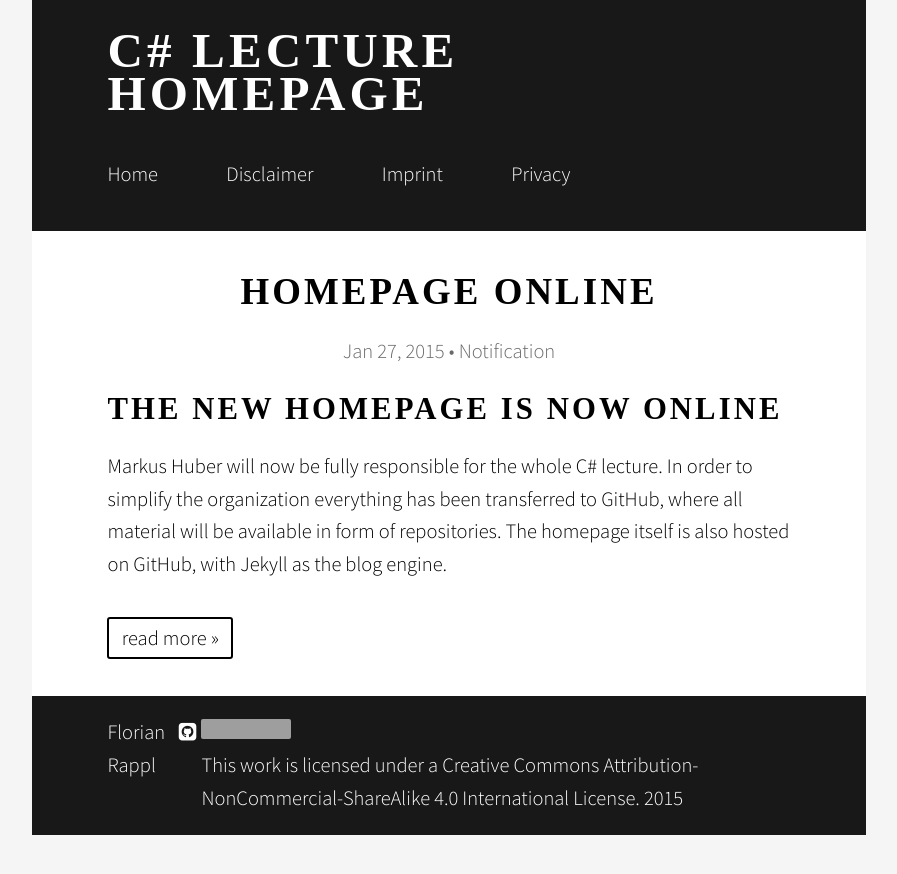
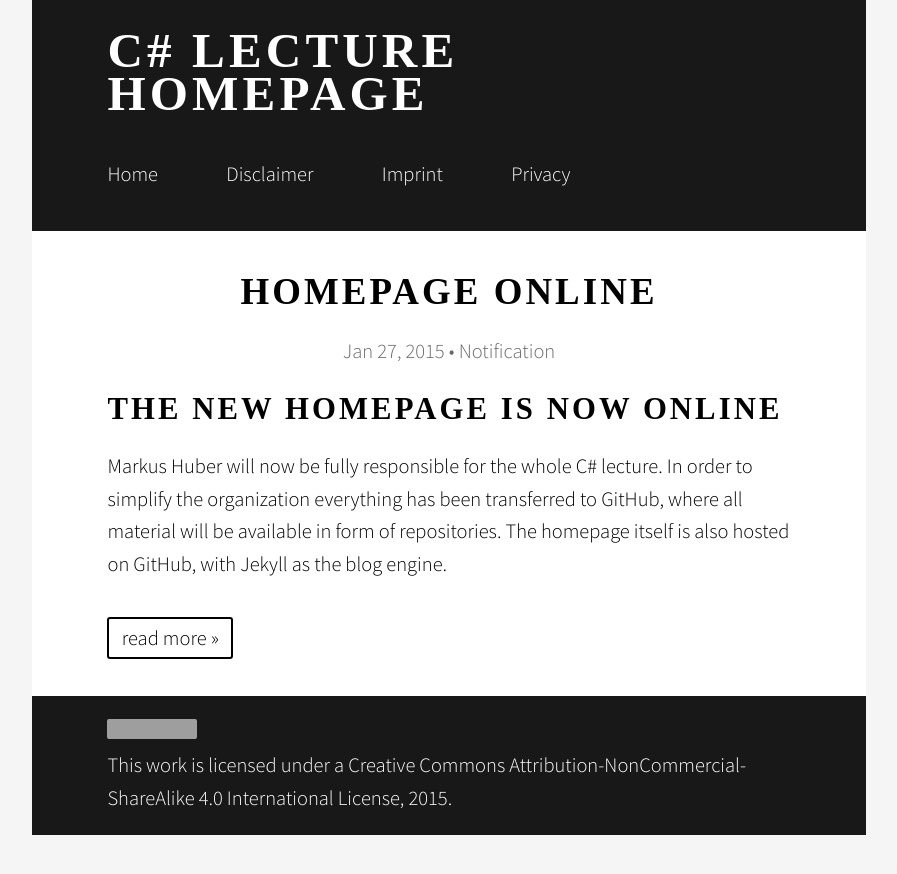
Before and after one commit to CSharpLecture/csharplecture.github.io, a Jekyll site: the page built from index.html, in a window 1280 px wide. Shown: the top 874 px of the page, without its empty margins (191-1088 px from the left). Built offline with Jekyll 4.4.1, drawn with Linux system fonts in a browser that asks for light colours; nearby versions of some CDN libraries; some web fonts are replaced; the list of posts is cut into pages by our own code; grey boxes are pictures that could not be loaded.

Commit message:
Improved layout (removed sites)

```diff
--- a/_config.yml
+++ b/_config.yml
@@ -14,9 +14,6 @@ style:
         even: "white"
         odd: "#222222"
 
-links:
-  - github: "https://github.com/CSharpLecture/"
-
 excerpt_separator: "\n\n\n"
 markdown: kramdown
 highlighter: pygments
--- a/_layouts/blank.html
+++ b/_layouts/blank.html
@@ -24,9 +24,7 @@
     </header>
 {{ content }}
     <footer>
-      <span><a href="{{ site.url }}">{% if page.author %}{{ page.author }}{% else %}{{site.author}}{% endif %}</a></span>
-      <span>{% for link_hash in site.links %}{% for link in link_hash %}<a href="{{ link[1] }}"><i class="fa fa-{{ link[0] }}-square"></i></a>{% endfor %}{% endfor %}</span>
-      <span><a rel="license" href="http://creativecommons.org/licenses/by-nc-sa/4.0/"><img alt="Creative Commons License" style="border-width:0" src="https://i.creativecommons.org/l/by-nc-sa/4.0/88x31.png" /></a><br />This work is licensed under a <a rel="license" href="http://creativecommons.org/licenses/by-nc-sa/4.0/">Creative Commons Attribution-NonCommercial-ShareAlike 4.0 International License</a>. {{ site.time | date: "%Y" }}</span>
+      <span><a rel="license" href="http://creativecommons.org/licenses/by-nc-sa/4.0/"><img alt="Creative Commons License" style="border-width:0" src="https://i.creativecommons.org/l/by-nc-sa/4.0/88x31.png" /></a><br />This work is licensed under a <a rel="license" href="http://creativecommons.org/licenses/by-nc-sa/4.0/">Creative Commons Attribution-NonCommercial-ShareAlike 4.0 International License</a>, {{ site.time | date: "%Y" }}.</span>
     </footer>
   </body>
 </html>
```
